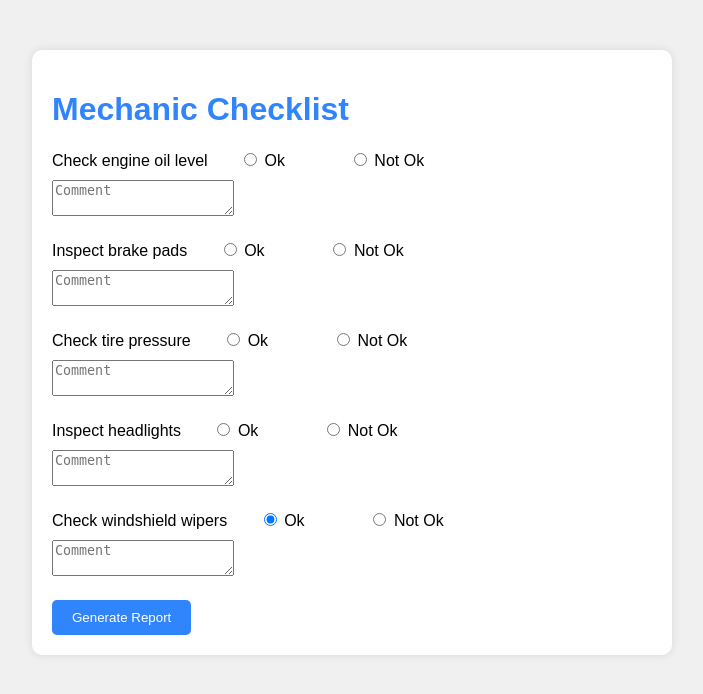
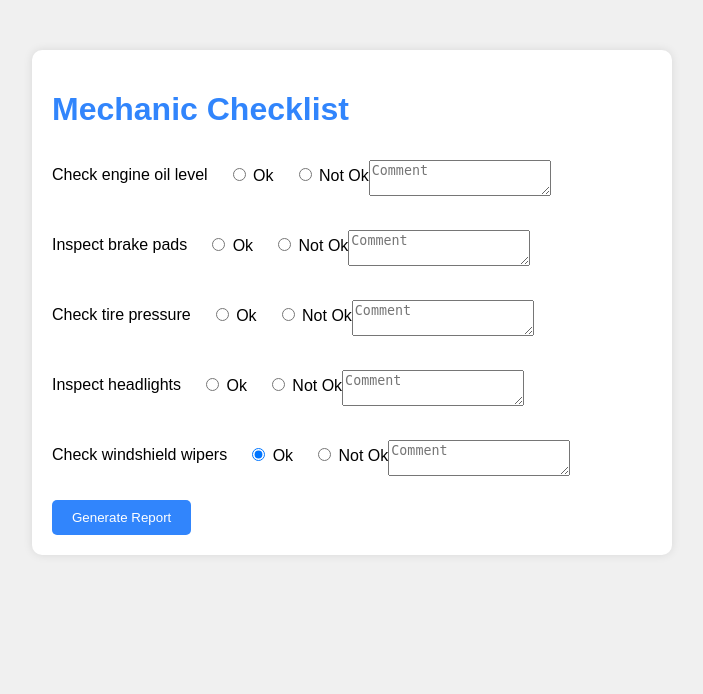
Before and after one commit to okehieuchenna1/cardiomechpage, a Flask app: page / in a window 1280 px wide. Shown: the top 694 px of the page, without its empty margins (288-991 px from the left). Run offline with Flask 3, Linux system fonts and the light colour scheme.

Commit message:
Update styles.css

```diff
--- a/static/styles.css
+++ b/static/styles.css
@@ -20,13 +20,16 @@ h1 {
 
 .checklist-item {
     margin-bottom: 20px;
+    display: flex; /* Use flexbox for alignment */
+    align-items: center; /* Center items vertically */
+}
+
+.item-description {
+    flex: 1; /* Allow item description to grow */
 }
 
 .status-label {
-    display: inline-block;
-    width: 100px; /* Adjust width for symmetry */
-    text-align: center; /* Center align the labels */
-    margin-right: 20px; /* Add margin between the labels */
+    margin-left: 20px; /* Add margin between item description and options */
 }
 
 .comment {
```
